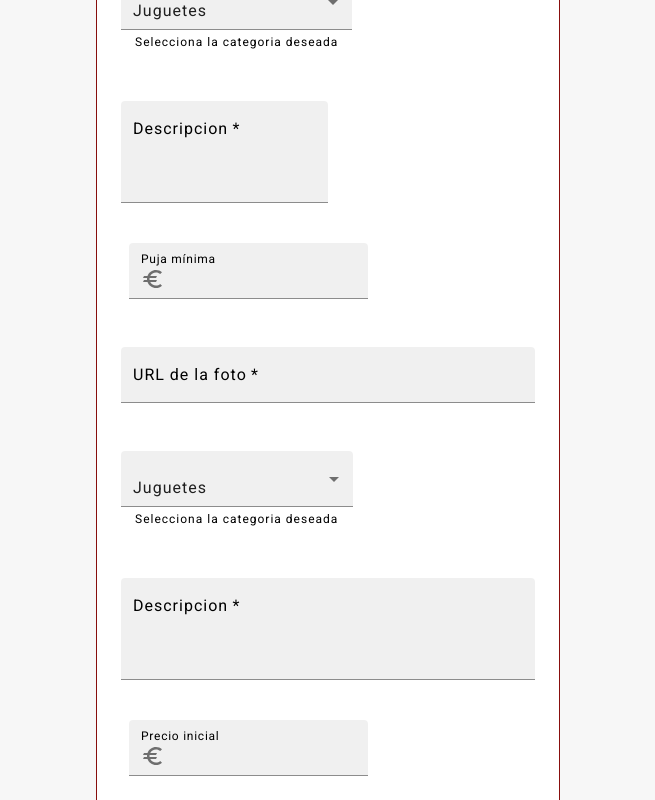
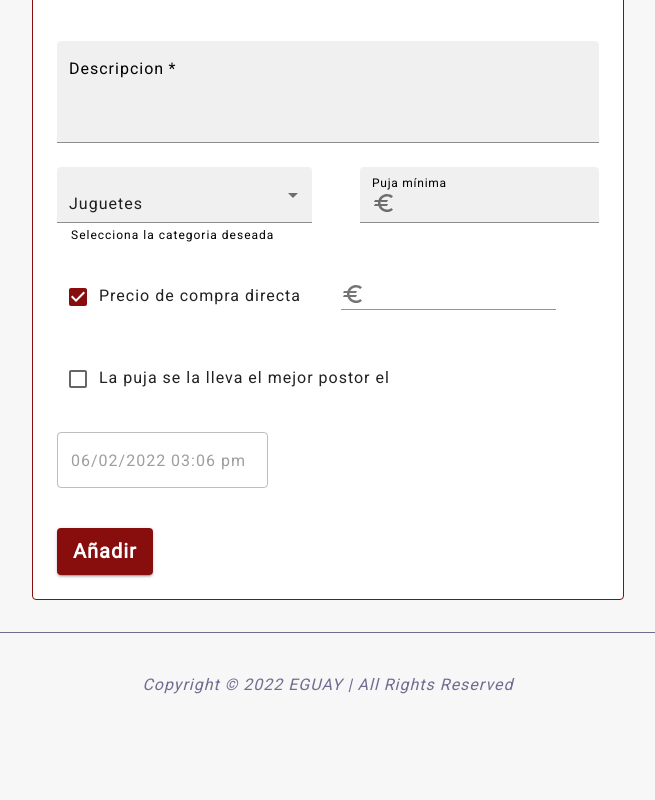
Before and after one commit to tomgreef/Eguay-dummy-app, a React (Create React App) app: page /crearProducto in a window 1280 px wide. Shown: the part 360-1160 px from the top of the page, without its empty margins (312-967 px from the left). After the commit the page ends 1097 px from the top, so only its background shows below. Built offline with nearby package versions, Linux system fonts and the light colour scheme.

Commit message:
Finiquito

```diff
--- a/src/components/addProduct/addProduct.tsx
+++ b/src/components/addProduct/addProduct.tsx
@@ -2,13 +2,14 @@ import * as React from 'react';
 import Grid from '@mui/material/Grid';
 import Typography from '@mui/material/Typography';
 import TextField from '@mui/material/TextField';
-import { Container, Paper, Box, InputAdornment, Stack, Button, Checkbox } from '@mui/material';
+import { Container, Paper, Box, InputAdornment, Stack, Button, Checkbox, FormControl } from '@mui/material';
 import EuroIcon from '@mui/icons-material/Euro';
 import { AdapterDateFns } from '@mui/x-date-pickers/AdapterDateFns';
 import { LocalizationProvider } from '@mui/x-date-pickers/LocalizationProvider';
 import { DateTimePicker } from '@mui/x-date-pickers/DateTimePicker';
 import { useNavigate } from 'react-router-dom';
 import Footer from '../app/Footer';
+import NavBar from '../app/NavBar';
 
 const currencies = [
     {
@@ -77,37 +78,61 @@ const currencies = [
     },
 ];
 
-const mystyle = {
-    top: "5px",
-    width: "25px",
-    height: "20px",
-    border: "solid white",
-    margin: "1px"
-};
 
 export default function CrearProducto() {
     const navigate = useNavigate()
     const [currency, setCurrency] = React.useState('EUR');
     const [isCompraDirecta, setIsCompraDirecta] = React.useState(true);
     const [isPuja, setIsPuja] = React.useState(false);
+    const [precioInicial, setPrecioInicial] = React.useState("")
+    const [precioCompra, setPrecioCompra] = React.useState("")
+    const [date, setDate] = React.useState<Date | null>(new Date())
+
+    const [error, setError] = React.useState("")
 
     const createProduct = () => {
+        if (parseInt(precioInicial) < 0 || (isCompraDirecta && parseInt(precioCompra) < 0)) {
+            setError("Precios no pueden ser valores negativos");
+            return
+        }
+        if (!isCompraDirecta && !isPuja) {
+            setError("Seleccione una de las casillas");
+            return
+        }
+        if (isCompraDirecta && (parseInt(precioCompra) <= parseInt(precioInicial))) {
+            setError("Precio de compra no puede ser igual o menor que la puja inicial");
+            return
+        }
+        if (isCompraDirecta && precioCompra === "") {
+            setError("Introduzca un precio de compra directa");
+            return
+        }
+        if (isPuja && !date) {
+            setError("Seleccione una fecha de fin de puja");
+            return
+        }
+        if (isPuja && date && (date <= new Date())) {
+            setError("La fecha no puede ser inferior a la fecha actual");
+            return
+        }
         navigate("/producto?id=1&success=Subasta+guardada")
     }
 
     const handleChange = (event: React.ChangeEvent<HTMLInputElement>) => {
         setCurrency(event.target.value);
     };
-    const [value, setValue] = React.useState<Date | null>(new Date());
+    ;
 
     return (
         <>
-            <Container component="main" sx={{ mb: 4, width: "40%" }}>
-                <Paper variant="outlined" sx={{ my: { xs: 3, md: 6 }, border: 1, borderColor: 'primary.main', p: { xs: 2, md: 3 } }}>
-                    <Typography variant="h1">Añadir puja</Typography>
+            <NavBar />
+            <Container component="main" sx={{ mb: 4, width: "50%" }}>
+                <Paper variant="outlined" sx={{ marginTop: 2, border: 1, borderColor: 'primary.main', p: { xs: 2, md: 3 } }}>
+                    <Typography variant="h1">Añadir Subasta</Typography>
                     <Grid container spacing={3}>
                         <Grid item xs={12} sx={{ ma: 4 }}>
                             <TextField
+                                fullWidth
                                 required
                                 id="Titulo"
                                 name="Titulo"
@@ -115,11 +140,12 @@ export default function CrearProducto() {
                                 margin="normal"
                                 autoComplete="given-name"
                                 variant="filled"
+                                inputProps={{ maxLength: 26 }}
                             />
-
                         </Grid>
                         <Grid item xs={12} sx={{ ma: 4 }} >
                             <TextField
+                                fullWidth
                                 id="URL"
                                 name="URL"
                                 label="URL de la foto"
@@ -127,20 +153,34 @@ export default function CrearProducto() {
                                 autoComplete="family-name"
                                 variant="filled" />
                         </Grid>
-                        <Grid item xs={12} sm={7}  >
+                        <Grid item xs={12}>
                             <TextField
-                                id="filled-select-currency-native"
+                                required
+                                fullWidth
+                                id="Descripcion"
+                                name="Descripcion"
+                                label="Descripcion"
+                                multiline
+                                rows={3}
+                                margin="normal"
+                                autoComplete="shipping address-line1"
+                                variant="filled" inputProps={{ maxLength: 255 }} />
+
+                        </Grid>
+                        <Grid container xs={12} sx={{ marginTop: 2 }} justifyContent="space-between" direction="row" alignContent="center">
+                            <Grid item>
+
+                                <TextField id="filled-select-currency-native"
                                     select
+                                    fullWidth
                                     value={currency}
                                     onChange={handleChange}
-                                inputProps={{ min: 0 }}
-                                margin="normal"
+                                    sx={{ marginLeft: 3 }}
                                     SelectProps={{
                                         native: true,
                                     }}
                                     helperText="Selecciona la categoria deseada"
                                     variant="filled"
-
                                 >
                                     {currencies.map((option) => (
                                         <option key={option.value} value={option.value}>
@@ -148,27 +188,12 @@ export default function CrearProducto() {
                                         </option>
                                     ))}
                                 </TextField>
-                        </Grid>
 
-                        <Grid item xs={12}>
-                            <TextField
-                                required
-                                id="Descripcion"
-                                name="Descripcion"
-                                label="Descripcion"
-                                multiline
-                                rows={3}
-                                margin="normal"
-                                autoComplete="shipping address-line1"
-                                variant="filled" />
-
-                        </Grid>
-                        <Grid item xs={12}>
-                            <Box sx={{ '& > :not(style)': { m: 1 } }}>
+                            </Grid><Grid>
                                 <TextField
                                     id="input-with-icon-textfield"
                                     label="Puja mínima"
-
+                                    fullWidth
                                     InputProps={{
                                         startAdornment: (
                                             <InputAdornment position="start">
@@ -177,76 +202,10 @@ export default function CrearProducto() {
                                         ),
                                     }}
                                     variant="filled"
+                                    value={precioInicial}
+                                    onChange={(e) => setPrecioInicial(e.target.value)}
                                 />
-                            </Box >
                             </Grid>
-                        <Grid item xs={12} sx={{ ma: 4 }} >
-                            <TextField
-                                required
-                                id="URL"
-                                name="URL"
-                                label="URL de la foto"
-                                fullWidth
-                                margin="normal"
-                                autoComplete="family-name"
-                                variant="filled" />
-                        </Grid>
-                        <Grid item xs={12} sm={7}  >
-                            <TextField
-                                id="filled-select-currency-native"
-                                select
-                                value={currency}
-                                onChange={handleChange}
-                                fullWidth
-                                inputProps={{ min: 0 }}
-                                margin="normal"
-                                SelectProps={{
-                                    native: true,
-
-                                }}
-                                helperText="Selecciona la categoria deseada"
-                                variant="filled"
-
-                            >
-                                {currencies.map((option) => (
-                                    <option key={option.value} value={option.value}>
-                                        {option.label}
-                                    </option>
-                                ))}
-                            </TextField>
-                        </Grid>
-
-                        <Grid item xs={12}>
-                            <TextField
-                                required
-                                id="Descripcion"
-                                name="Descripcion"
-                                label="Descripcion"
-                                fullWidth
-                                multiline
-                                rows={3}
-                                margin="normal"
-                                autoComplete="shipping address-line1"
-                                variant="filled" />
-
-                        </Grid>
-                        <Grid item xs={12}>
-                            <Box sx={{ '& > :not(style)': { m: 1 } }}>
-                                <TextField
-                                    id="input-with-icon-textfield"
-                                    label="Precio inicial"
-
-                                    InputProps={{
-                                        startAdornment: (
-                                            <InputAdornment position="start">
-                                                <EuroIcon />
-                                            </InputAdornment>
-                                        ),
-                                    }}
-                                    variant="filled"
-                                />
-
-                            </Box>
                         </Grid>
                         <Grid item xs={12}   >
                             <Stack spacing={5}>
@@ -273,6 +232,9 @@ export default function CrearProducto() {
                                                 ),
                                             }}
                                             variant="standard"
+                                            value={precioCompra}
+                                            onChange={(e) => setPrecioCompra(e.target.value)}
+                                            error={parseInt(precioCompra) <= parseInt(precioInicial)}
                                         />
                                     </Grid>
 
@@ -294,9 +256,9 @@ export default function CrearProducto() {
                                             <DateTimePicker
                                                 renderInput={(props) => <TextField {...props} />}
                                                 disabled={!isPuja}
-                                                value={value}
+                                                value={date}
                                                 onChange={(newValue) => {
-                                                    setValue(newValue);
+                                                    setDate(newValue);
                                                 }}
 
                                             />
@@ -304,13 +266,14 @@ export default function CrearProducto() {
                                     </Grid>
                                 </Grid>
                                 <Grid >
+                                    <Typography sx={{ color: "primary.main" }}>{!!error ? error : null}</Typography>
                                     <Button variant="contained" onClick={createProduct}>Añadir</Button>
                                 </Grid>
                             </Stack>
                         </Grid>
                     </Grid>
                 </Paper>
-            </Container>
+            </Container >
             <Footer />
         </>
     );
--- a/src/components/app/Index.tsx
+++ b/src/components/app/Index.tsx
@@ -31,6 +31,7 @@ const Index = () => {
     if (msg !== null) {
       setMsg(msg);
     }
+    setSearchParams("")
   }, [])
 
 
--- a/src/components/pago/Pago.tsx
+++ b/src/components/pago/Pago.tsx
@@ -97,7 +97,7 @@ const Pago: FC = () => {
                                 <Grid item>{compraDirecta}</Grid>
                             </Grid>
                             <Grid container justifyContent="flex-start" alignContent="flex-end" direction="row" gap={1}>
-                                <Grid item><Typography variant='h3'>{compraDirecta ? "Precio final del producto" : "Puja"}:</Typography></Grid>
+                                <Grid item><Typography variant='h3'>{!!!compraDirecta ? "Precio final del producto" : "Puja"}:</Typography></Grid>
                                 <Grid item>{precio}€</Grid>
                             </Grid>
                             <Grid container justifyContent="flex-start" alignContent="flex-end" direction="row" gap={1}>
@@ -105,7 +105,7 @@ const Pago: FC = () => {
                                 <Grid item>{3}€</Grid>
                             </Grid>
                             <Grid container justifyContent="flex-start" alignContent="flex-end" direction="row" gap={1}>
-                                <Grid item><Typography variant='h3'>{compraDirecta ? "Precio a pagar" : "Dinero a retener"}:</Typography></Grid>
+                                <Grid item><Typography variant='h3'>{!!!compraDirecta ? "Precio a pagar" : "Dinero a retener"}:</Typography></Grid>
                                 <Grid item>{precio + 3}€</Grid>
                             </Grid>
                         </Stack>
```
Also changed, not shown: src/context/validation.tsx (+3 -9 lines), 1 other file (tests, documents, lock files or other folders). Lines whose indentation alone changed are shown as unchanged.
